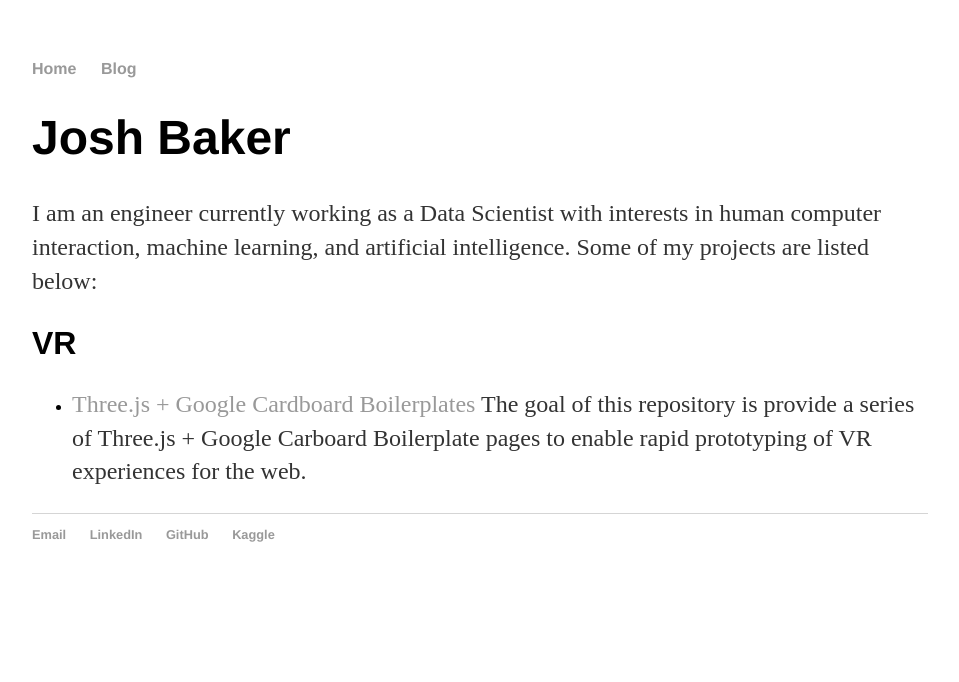
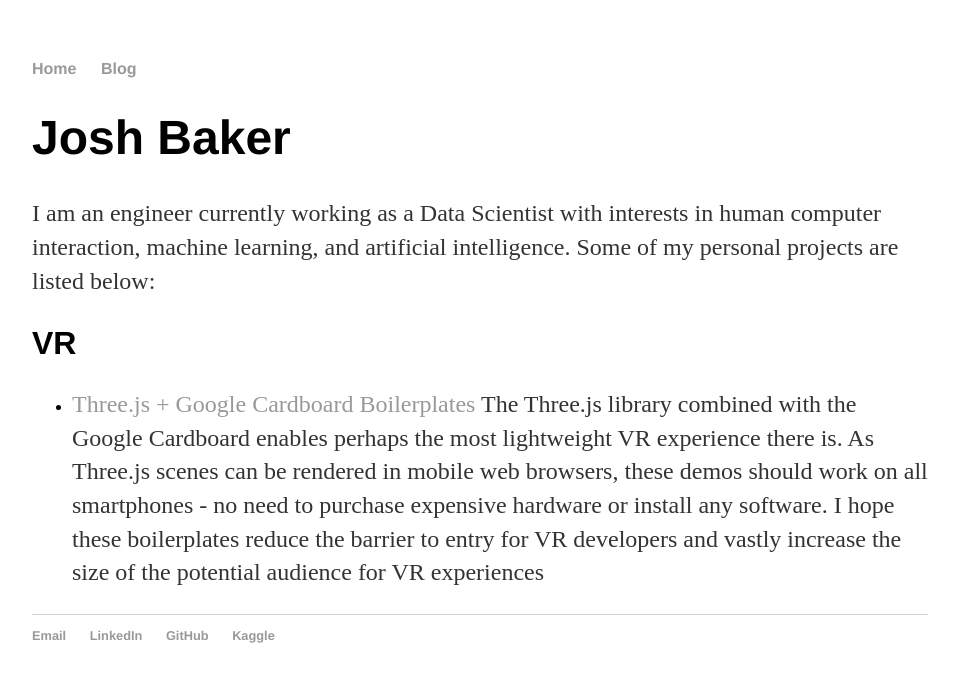
Before and after one commit to joshfbaker/joshfbaker.github.io, a Jekyll site: the page built from index.html, in a window 1280 px wide. Shown: the top 682 px of the page, without its empty margins (160-1119 px from the left). Built offline with Jekyll 4.4.1, drawn with Linux system fonts in a browser that asks for light colours.

Commit message:
Changing Description of ThreeJS + Cardboard

```diff
--- a/index.html
+++ b/index.html
@@ -4,11 +4,11 @@ title: Josh Baker
 ---
 <div class="blurb">
 	<h1>Josh Baker</h1>
-	<p>I am an engineer currently working as a Data Scientist with interests in human computer interaction, machine learning, and artificial intelligence.  Some of my projects are listed below:</p>
+	<p>I am an engineer currently working as a Data Scientist with interests in human computer interaction, machine learning, and artificial intelligence.  Some of my personal projects are listed below:</p>
 
 	<h2>VR</h2>
 	<ul>
-	   <li><p><a href= 'http://joshfbaker.github.io/Three.js-Cardboard-Boilerplates/'>Three.js + Google Cardboard Boilerplates</a> The goal of this repository is provide a series of Three.js + Google Carboard Boilerplate pages to enable rapid prototyping of VR experiences for the web. </p></li>
+	   <li><p><a href= 'http://joshfbaker.github.io/Three.js-Cardboard-Boilerplates/'>Three.js + Google Cardboard Boilerplates</a>  The Three.js library combined with the Google Cardboard enables perhaps the most lightweight VR experience there is.  As Three.js scenes can be rendered in mobile web browsers, these demos should work on all smartphones - no need to purchase expensive hardware or install any software.  I hope these boilerplates reduce the barrier to entry for VR developers and vastly increase the size of the potential audience for VR experiences</p></li>
 	</ul>
 
 
```
